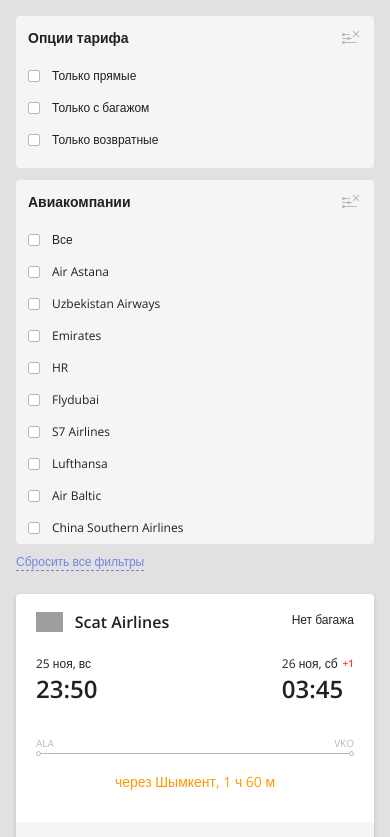
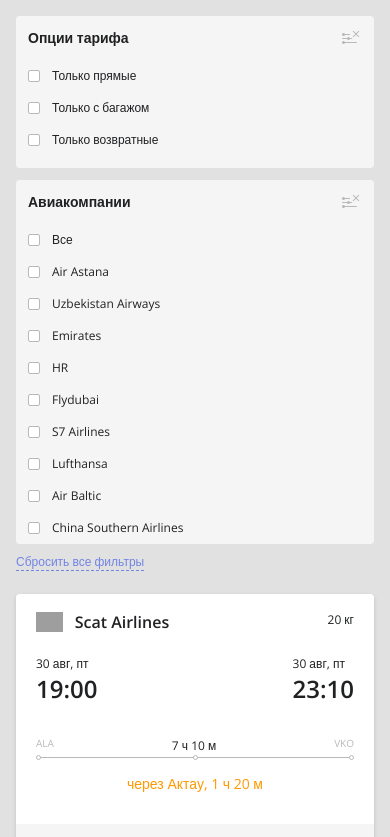
Before and after one commit to eruvira/aviata, a Vue app: page / in a window 390 px wide. Shown: the top 837 px of the page. Built offline with nearby package versions, Linux system fonts and the light colour scheme; grey boxes are pictures that could not be loaded.

Commit message:
feat: flight card data from json

```diff
--- a/src/components/FlightCard.vue
+++ b/src/components/FlightCard.vue
@@ -1,48 +1,77 @@
 <script setup lang="ts">
-import { computed } from 'vue';
+import { computed, isReadonly } from "vue";
 const props = defineProps<{
-  hop: Object;
-}>()
+  hop: any;
+}>();
 
-const options = { day: 'numeric', month: 'short'}
-const weekday = { weekday: 'short'}
-const time = {timeStyle: 'short', hour12: false }
+const options = { day: "numeric", month: "short" };
+const weekday = { weekday: "short" };
 
 const imgPath = computed(() => {
-  return `https://aviata.kz/static/airline-logos/80x80/${props.hop.validating_carrier}.png`
-})
+  return `https://aviata.kz/static/airline-logos/80x80/${props.hop.validating_carrier}.png`;
+});
 
 const depDate = computed(() => {
-  return (new Date(props.hop.itineraries[0][0].segments[0].dep_time_iso).toLocaleString('ru-RU', options)).slice(0,-1)
-})
+  return new Date(props.hop.itineraries[0][0].segments[0].dep_time_iso)
+    .toLocaleString("ru-RU", options)
+    .slice(0, -1);
+});
 
 const depDateWeekday = computed(() => {
-  return new Date(props.hop.itineraries[0][0].segments[0].dep_time_iso).toLocaleString('ru-RU', weekday)
-})
+  return new Date(
+    props.hop.itineraries[0][0].segments[0].dep_time_iso
+  ).toLocaleString("ru-RU", weekday);
+});
 
 const arrDate = computed(() => {
-  return (new Date(props.hop.itineraries[0][0].segments[props.hop.itineraries[0][0].segments.length-1].arr_time_iso).toLocaleString('ru-RU', options)).slice(0,-1)
-})
+  return new Date(
+    props.hop.itineraries[0][0].segments[
+      props.hop.itineraries[0][0].segments.length - 1
+    ].arr_time_iso
+  )
+    .toLocaleString("ru-RU", options)
+    .slice(0, -1);
+});
 
 const arrDateWeekday = computed(() => {
-  return new Date(props.hop.itineraries[0][0].segments[0].arr_time_iso).toLocaleString('ru-RU', weekday)
-})
+  return new Date(
+    props.hop.itineraries[0][0].segments[0].arr_time_iso
+  ).toLocaleString("ru-RU", weekday);
+});
 
 const depTime = computed(() => {
-  return new Date(props.hop.itineraries[0][0].segments[0].dep_time_iso).toLocaleString('ru-RU', time)
-})
+  let date = props.hop.itineraries[0][0].dep_date.split(" ")[1];
+  if (date.length < 5) return "0" + date;
+  return date;
+});
 
 const arrTime = computed(() => {
-  return new Date(props.hop.itineraries[0][0].segments[props.hop.itineraries[0][0].segments.length-1].arr_time_iso).toLocaleString('ru-RU', time)
-})
+  let date = props.hop.itineraries[0][0].arr_date.split(" ")[1];
+  if (date.length < 5) return "0" + date;
+  return date;
+});
 
-const getUTC = computed(() => {
-  let depUTC = props.hop.itineraries[0][0].segments[0].dep_time_iso.substring(21, 22)
-  let arrUTC = props.hop.itineraries[0][0].segments[props.hop.itineraries[0][0].segments.length-1].arr_time_iso.substring(21, 22)
-  if(depUTC === arrUTC) return ''
-  if(depUTC > arrUTC) return '-' + (depUTC - arrUTC)
-  if(arrUTC > depUTC) return '+' + (arrUTC - depUTC)
-})
+const getIsDay = computed(() => {
+  let depDate = new Date(props.hop.itineraries[0][0].dep_date.split(" ")[0]);
+  let arrDate = new Date(props.hop.itineraries[0][0].arr_date.split(" ")[0]);
+  const diff = (arrDate.valueOf() - depDate.valueOf()) / (1000 * 60 * 60 * 24);
+  if (diff > 0) return "+" + diff;
+});
+
+const travelTime = computed(() => {
+  let timeSec = props.hop.itineraries[0][0].traveltime;
+  let minutesAll = Math.floor(timeSec / 60);
+  let hours = Math.floor(minutesAll / 60);
+  let minutes = minutesAll % 60;
+  return hours + " " + "ч" + " " + minutes + " " + "м";
+});
+
+const layoverTime = function(secs: number){
+  let minutesAll = Math.floor(secs / 60);
+  let hours = Math.floor(minutesAll / 60);
+  let minutes = minutesAll % 60;
+  return hours + " " + "ч" + " " + minutes + " " + "м";
+}
 </script>
 
 <template>
@@ -53,15 +82,22 @@
       <div
         class="flex flex-col lg:flex-row lg:items-center lg:justify-start lg:mb-[50px]"
       >
-        <div class="mr-auto flex justify-between w-full lg:w-fit">
+        <div class="mr-auto flex justify-between w-full lg:w-[23%]">
           <div class="flex items-center gap-3">
-            <img
-              :src="imgPath"
-              class="h-5"
-            />
-            <p class="font-semibold text-base leading-[19px]">{{ hop.itineraries[0][0].carrier_name }}</p>
+            <img :src="imgPath" class="h-5" />
+            <p class="font-semibold text-base leading-[19px]">
+              {{ hop.itineraries[0][0].carrier_name }}
+            </p>
           </div>
-          <p v-if="hop.services" class="text-xs lg:hidden">Нет багажа</p>
+          <p
+            v-if="
+              hop.itineraries[0][0].segments[0].baggage_options[0].value > 0
+            "
+            class="text-xs lg:hidden"
+          >
+            {{ hop.itineraries[0][0].segments[0].baggage_options[0].value }} кг
+          </p>
+          <p v-else class="text-xs lg:hidden">Нет багажа</p>
         </div>
         <div class="hidden mr-auto lg:block">
           <p class="text-xs">{{ depDate }}, {{ depDateWeekday }}</p>
@@ -69,18 +105,18 @@
         </div>
         <div class="flex justify-between mt-6 mb-[32px] lg:hidden">
           <div>
-            <p class="text-xs">25 ноя, вс</p>
-            <p class="font-semibold text-2xl leading-[33px]">23:50</p>
+            <p class="text-xs">{{ depDate }}, {{ depDateWeekday }}</p>
+            <p class="font-semibold text-2xl leading-[33px]">{{ depTime }}</p>
           </div>
           <div>
             <p class="text-xs flex">
-              26 ноя, сб
+              {{ arrDate }}, {{ arrDateWeekday }}
               <span
                 class="text-[10px] leading-[14px] text-[#FF3724] font-semibold pl-[5px]"
-                >+1</span
+                >{{ getIsDay }}</span
               >
             </p>
-            <p class="font-semibold text-2xl leading-[33px]">03:45</p>
+            <p class="font-semibold text-2xl leading-[33px]">{{ arrTime }}</p>
           </div>
         </div>
         <div class="w-full lg:w-[37%] flex flex-col items-center mr-auto">
@@ -88,24 +124,38 @@
             <p class="text-[10px] leading-[12px] uppercase text-[#B9B9B9]">
               {{ hop.itineraries[0][0].segments[0].origin_code }}
             </p>
+            <p class="text-xs leading-[18px]">{{ travelTime }}</p>
             <p class="text-[10px] leading-[12px] uppercase text-[#B9B9B9]">
-              {{ hop.itineraries[0][0].segments[hop.itineraries[0][0].segments.length-1].dest_code }}
+              {{
+                hop.itineraries[0][0].segments[
+                  hop.itineraries[0][0].segments.length - 1
+                ].dest_code
+              }}
             </p>
           </div>
           <div class="w-full flex justify-between items-center relative">
-            <div>
+            <div class="flex justify-between w-full absolute">
               <div
-                class="bg-white h-[5px] w-[5px] rounded-full border border-[#B9B9B9] relative"
+                class="bg-white h-[5px] w-[5px] rounded-full border border-[#B9B9B9]"
+              ></div>
+
+              <div
+                v-for="index in hop.itineraries[0][0].stops"
+                :key="index"
+                class="bg-white h-[5px] w-[5px] rounded-full border border-[#B9B9B9]"
+              ></div>
+              <div
+                class="bg-white h-[5px] w-[5px] rounded-full border border-[#B9B9B9]"
               ></div>
             </div>
             <hr class="w-full border-t border-[#B9B9B9]" />
-            <div
-              class="bg-white h-[5px] w-[5px] rounded-full border border-[#B9B9B9]"
-            ></div>
           </div>
 
-          <p v-if="hop.itineraries[0][0].stops" class="text-sm text-[#FF9900] mt-4 mb-[30px] lg:mt-0.5 lg:mb-0">
-            через Шымкент, 1 ч 60 м
+          <p
+            v-for="index in hop.itineraries[0][0].stops" :key="index"
+            class="text-sm text-[#FF9900] mt-4 mb-[30px] lg:mt-0.5 lg:mb-0"
+          >
+            через {{  hop.itineraries[0][0].segments[index-1].dest }}, {{ layoverTime(hop.itineraries[0][0].layovers[index-1]) }}
           </p>
         </div>
 
@@ -114,7 +164,7 @@
             {{ arrDate }}, {{ arrDateWeekday }}
             <span
               class="text-[10px] leading-[14px] text-[#FF3724] font-semibold pl-0.5"
-              >{{ getUTC }}</span
+              >{{ getIsDay }}</span
             >
           </p>
           <p class="font-semibold text-2xl leading-[33px]">{{ arrTime }}</p>
@@ -131,7 +181,10 @@
         >
           Условия тарифа
         </button>
-        <div v-if="!hop.itineraries[0][0].refundable" class="flex gap-1.5 items-center">
+        <div
+          v-if="!hop.itineraries[0][0].refundable"
+          class="flex gap-1.5 items-center"
+        >
           <img src="../assets/irrevocable.svg" />
           <p class="text-xs text-[#707276]">невозвратный</p>
         </div>
@@ -148,7 +201,12 @@
       </button>
       <p class="text-xs text-[#707276] lg:mb-3">Цена за всех пассажиров</p>
       <div class="hidden lg:justify-end lg:w-full lg:flex">
-        <p v-if="hop.itineraries[0][0].segments[0].baggage_options[0].value > 0" class="text-xs m-auto">{{ hop.itineraries[0][0].segments[0].baggage_options[0].value }} кг</p>
+        <p
+          v-if="hop.itineraries[0][0].segments[0].baggage_options[0].value > 0"
+          class="text-xs m-auto"
+        >
+          {{ hop.itineraries[0][0].segments[0].baggage_options[0].value }} кг
+        </p>
         <p v-else class="text-xs m-auto">Нет багажа</p>
         <button
           class="bg-[#EAF0FA] text-[#5763B3] font-semibold text-xs py-[3px] px-2 rounded-sm"
```
